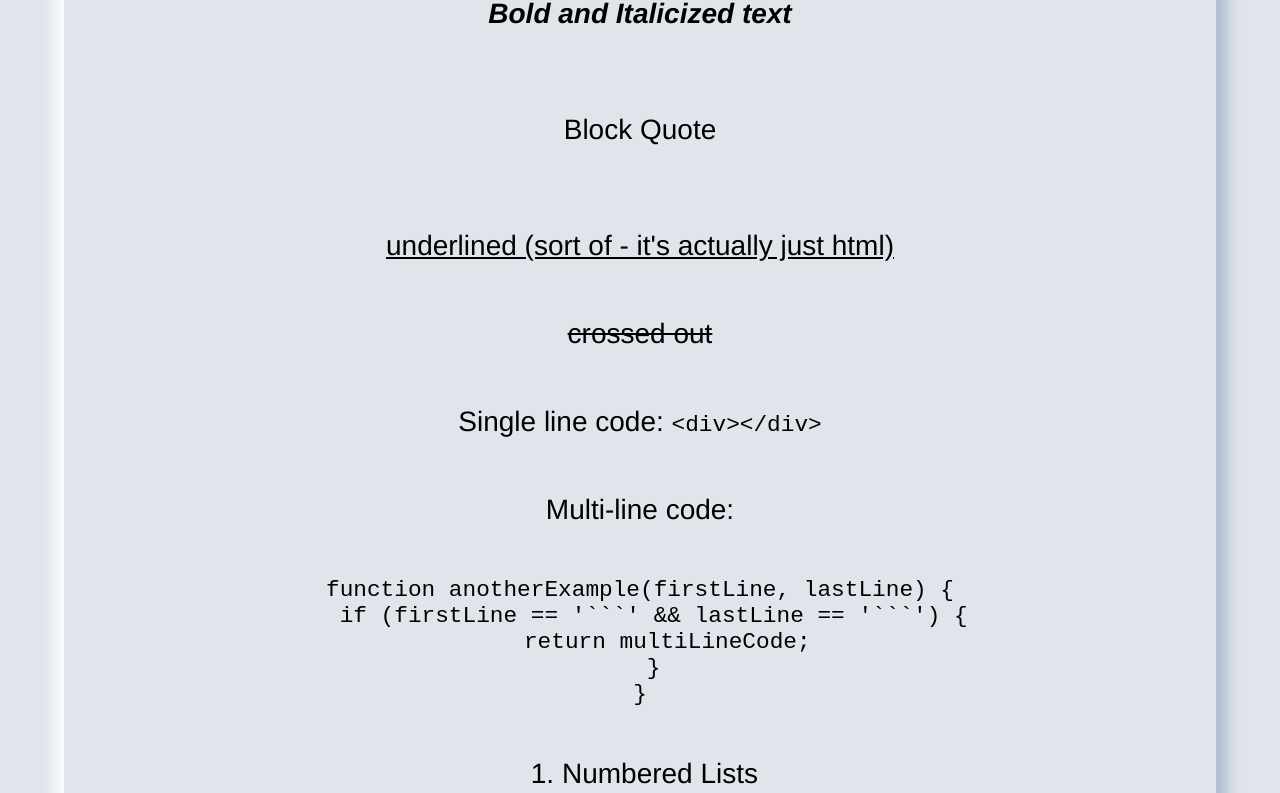
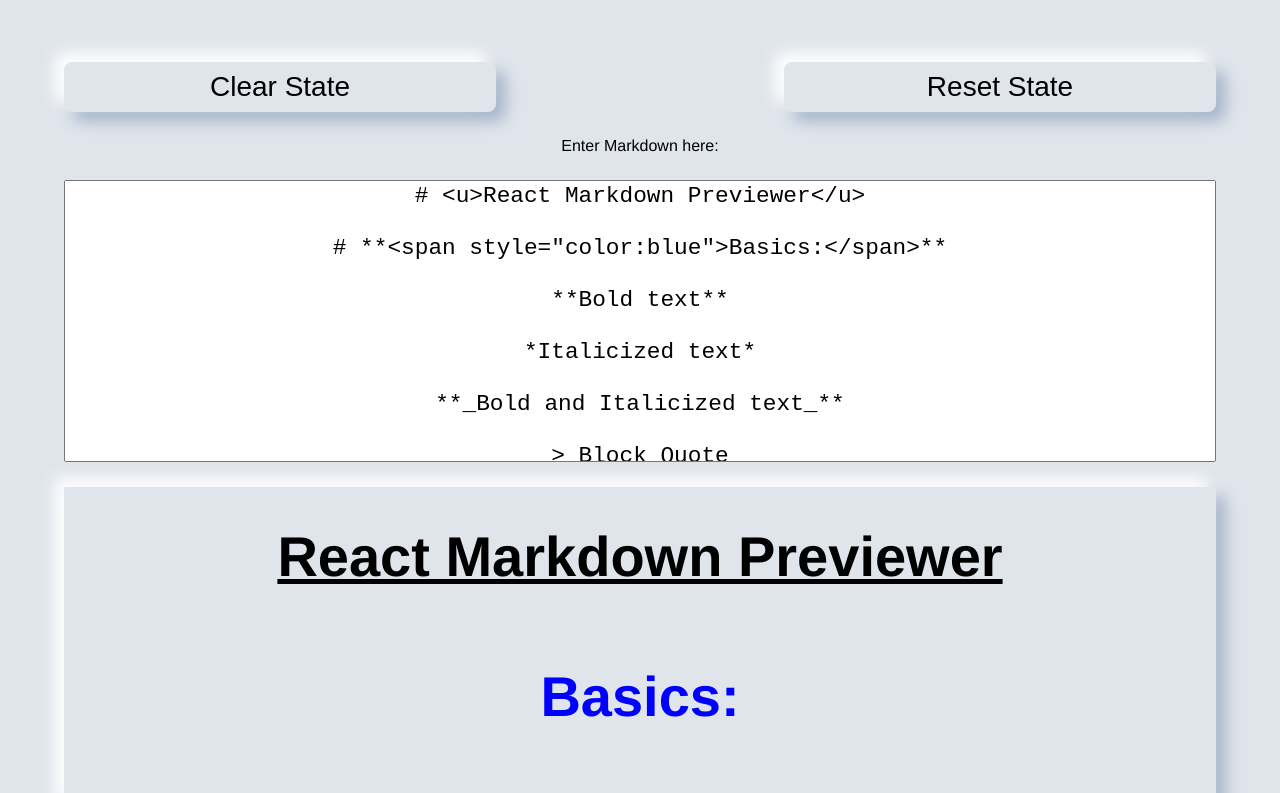
Before and after one commit to RpRoderick/react-markdown-previewer, a React app: page /#/ in a window 1280 px wide. Shown: the top 793 px of the page. Built offline with nearby package versions, Linux system fonts and the light colour scheme.

Commit message:
that did not work

```diff
--- a/src/components/structural/home/Home.module.scss
+++ b/src/components/structural/home/Home.module.scss
@@ -2,6 +2,7 @@
   display: flex;
   min-width: 90vw;
   max-width: 90vw;
-  // height: 100vh;
+  height: 100vh;
   flex-direction: column;
+  margin: 5% 0 0;
 }
```
